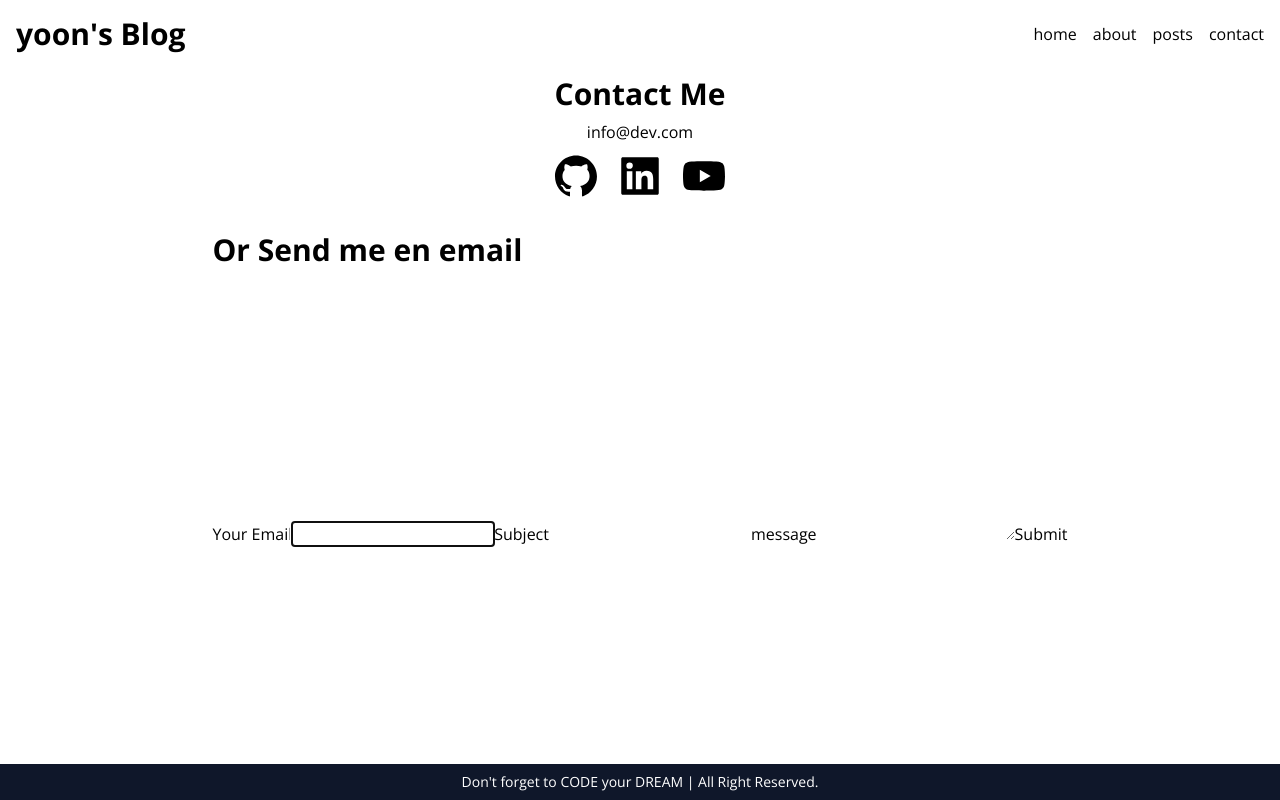
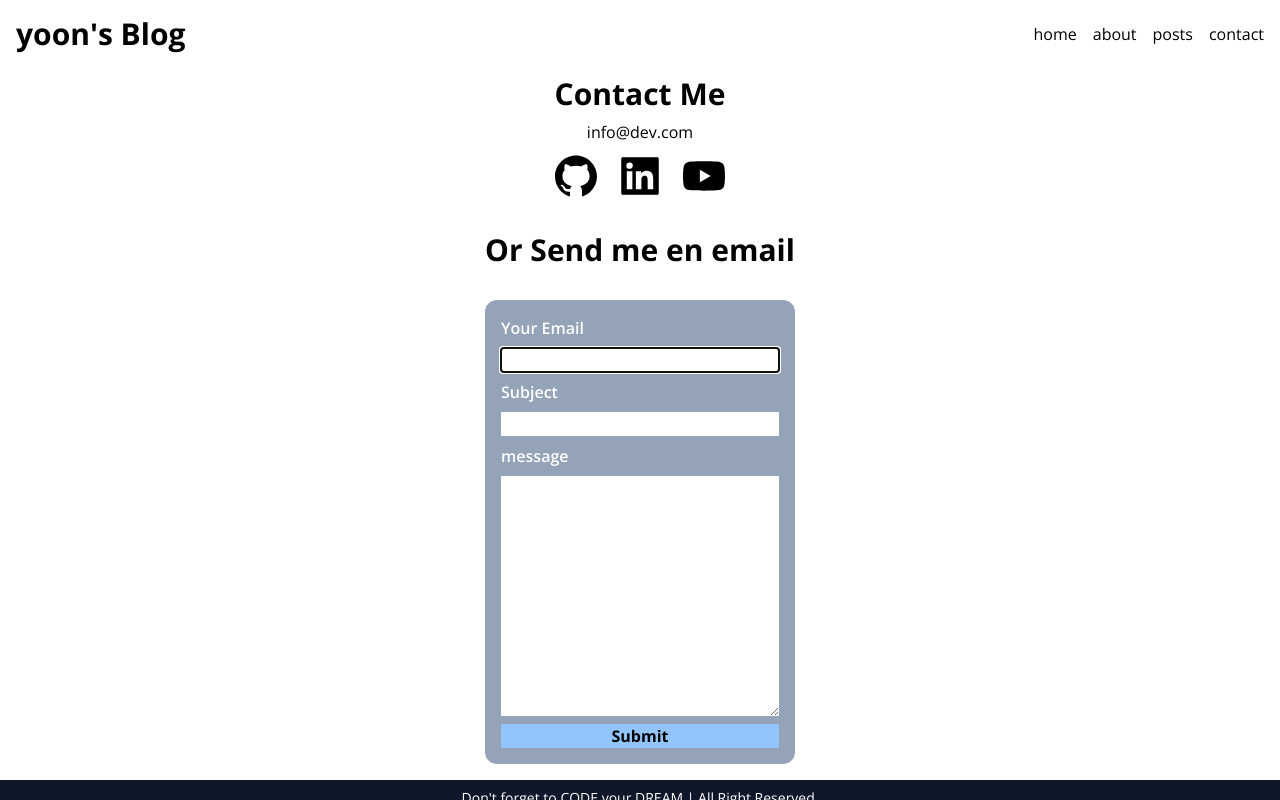
Before and after one commit to eeeyooon/Nextjs-Blog, a Next.js app: page /contact in a window 1280 px wide. Built offline with nearby package versions, Linux system fonts and the light colour scheme.

Commit message:
style: Banner와 ContactForm 스타일링 적용

```diff
--- a/src/components/Banner.tsx
+++ b/src/components/Banner.tsx
@@ -12,7 +12,9 @@ export default function Banner({
   const icon = isSuccess ? "😃" : "🙁";
   return (
     <p
-      className={`p-2 ${isSuccess ? "bg-green-300" : "bg-red-300"}`}
+      className={`p-2 rounded-xl w-full text-center ${
+        isSuccess ? "bg-green-300" : "bg-red-300"
+      }`}
     >{`${icon} ${message}`}</p>
   );
 }
--- a/src/components/ContactForm.tsx
+++ b/src/components/ContactForm.tsx
@@ -27,16 +27,21 @@ export default function ContactForm() {
     e.preventDefault();
     console.log(form);
     setBanner({ message: "성공했어!", state: "success" });
-    setTimeout(() => {
-      setBanner(null);
-    }, 3000);
+    // setTimeout(() => {
+    //   setBanner(null);
+    // }, 3000);
   };
 
   return (
-    <>
+    <section className="w-full max-w-md">
       {banner && <Banner banner={banner} />}
-      <form onSubmit={onSubmit}>
-        <label htmlFor="from">Your Email</label>
+      <form
+        onSubmit={onSubmit}
+        className="w-full my-4 flex flex-col gap-2 p-4 bg-slate-400 rounded-xl text-white"
+      >
+        <label htmlFor="from" className="font-semibold">
+          Your Email
+        </label>
         <input
           type="email"
           id="from"
@@ -46,7 +51,9 @@ export default function ContactForm() {
           value={form.from}
           onChange={onChange}
         />
-        <label htmlFor="subject">Subject</label>
+        <label htmlFor="subject" className="font-semibold">
+          Subject
+        </label>
         <input
           type="text"
           id="subject"
@@ -55,7 +62,9 @@ export default function ContactForm() {
           value={form.subject}
           onChange={onChange}
         />
-        <label htmlFor="message">message</label>
+        <label htmlFor="message" className="font-semibold">
+          message
+        </label>
         <textarea
           rows={10}
           id="message"
@@ -63,9 +72,12 @@ export default function ContactForm() {
           required
           value={form.message}
           onChange={onChange}
+          className="text-black"
         />
-        <button>Submit</button>
+        <button className="bg-blue-300 text-black font-bold hover:bg-blue-400">
+          Submit
+        </button>
       </form>
-    </>
+    </section>
   );
 }
```
